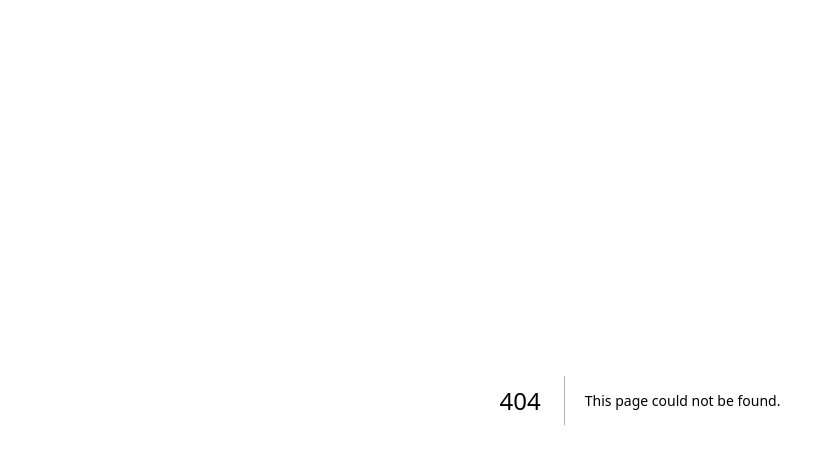
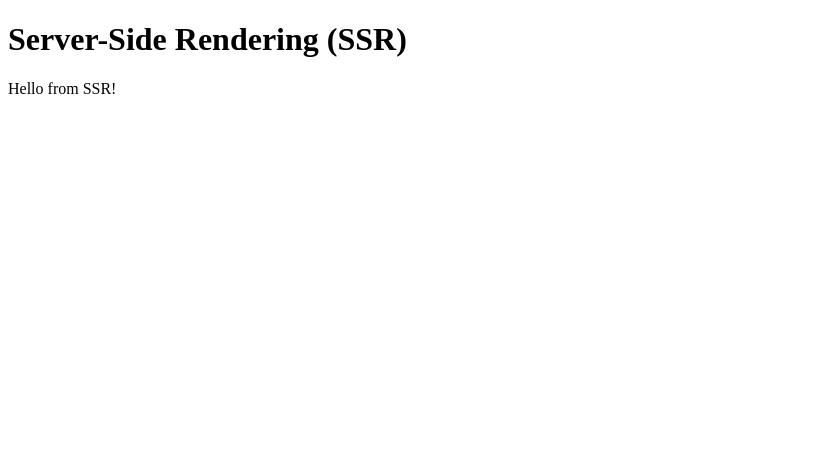
Before and after one commit to Ajaymariyaan/WebPage_Material_UI, a Next.js app: page /SSR in a window 1280 px wide. Before the commit this address had no page. Shown: the top 464 px of the page, without its empty margins (0-835 px from the left). Built offline with nearby package versions, Linux system fonts and the light colour scheme.

Commit message:
Server Side Rendering

```diff
--- /dev/null
+++ b/src/pages/SSR.js
@@ -0,0 +1,17 @@
+export default function SSR({ message }) {
+  return (
+    <div>
+      <h1>Server-Side Rendering (SSR)</h1>
+      <p>{message}</p>
+    </div>
+  );
+}
+
+// Runs on every request
+export async function getServerSideProps() {
+  return {
+    props: {
+      message: "Hello from SSR!"
+    }
+  };
+}
```
